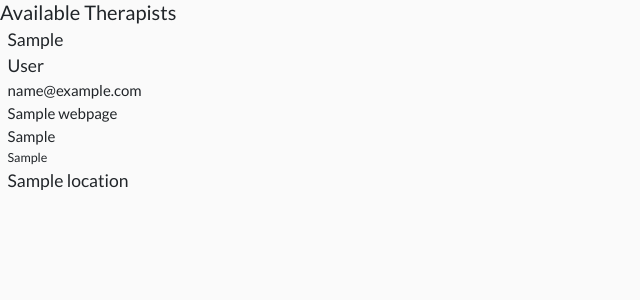
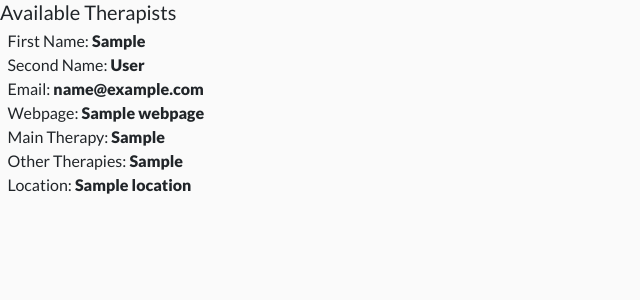
Before and after one commit to bartosz-makowski/therapists-reviewer, a Flask app: page /get_therapists in a window 1280 px wide. Shown: the part 46-346 px from the top of the page, without its empty margins (0-640 px from the left). Run offline with Flask 2, Linux system fonts and the light colour scheme; a database or web service that is not in the repository returns one stand-in record (values such as "Sample title"); some libraries are stand-ins or nearby versions.

Commit message:
CSS: improved readability of therapist details

```diff
--- a/templates/pages/therapists.html
+++ b/templates/pages/therapists.html
@@ -6,13 +6,13 @@
         {% for therapist in therapists %}
         <div class="row">
             <div class="col-12">
-                <h3>{{ therapist.first_name.capitalize() }}</h3>
-                <h3>{{ therapist.last_name.capitalize() }}</h3>
-                <h4>{{ therapist.email }}</h4>
-                <h4>{{ therapist.webpage }}</h4>
-                <h4>{{ therapist.main_therapy }}</h4>
-                <h5>{{ therapist.other_therapies }}</h5>
-                <h3>{{ therapist.location.capitalize() }}</h3>
+                First Name: <strong>{{ therapist.first_name.capitalize() }}</strong> <br>
+                Second Name: <strong>{{ therapist.last_name.capitalize() }}</strong> <br>
+                Email: <strong>{{ therapist.email }}</strong> <br>
+                Webpage: <strong>{{ therapist.webpage }}</strong> <br>
+                Main Therapy: <strong>{{ therapist.main_therapy.capitalize() }}</strong> <br>
+                Other Therapies: <strong>{{ therapist.other_therapies.capitalize() }}</strong> <br>
+                Location: <strong>{{ therapist.location.capitalize() }}</strong> <br>
             </div>
         </div>
         {% endfor %}
```
